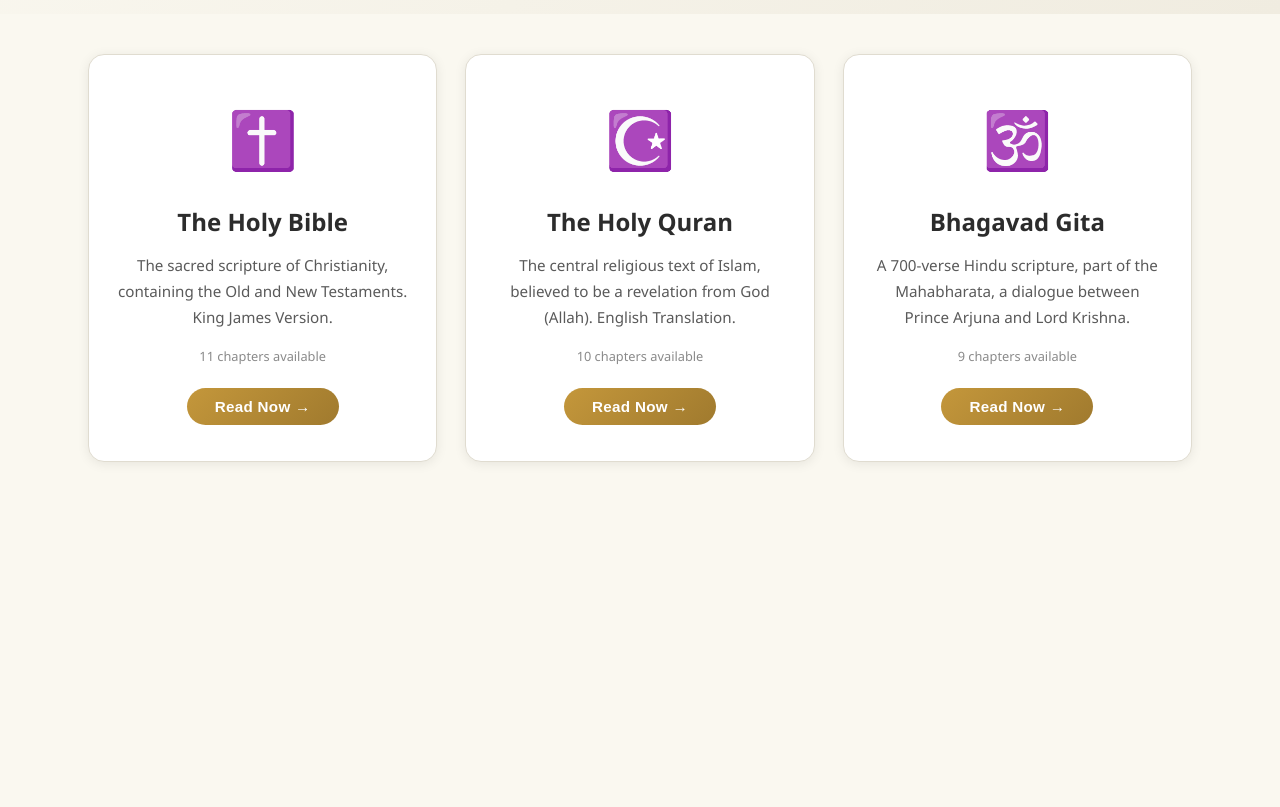
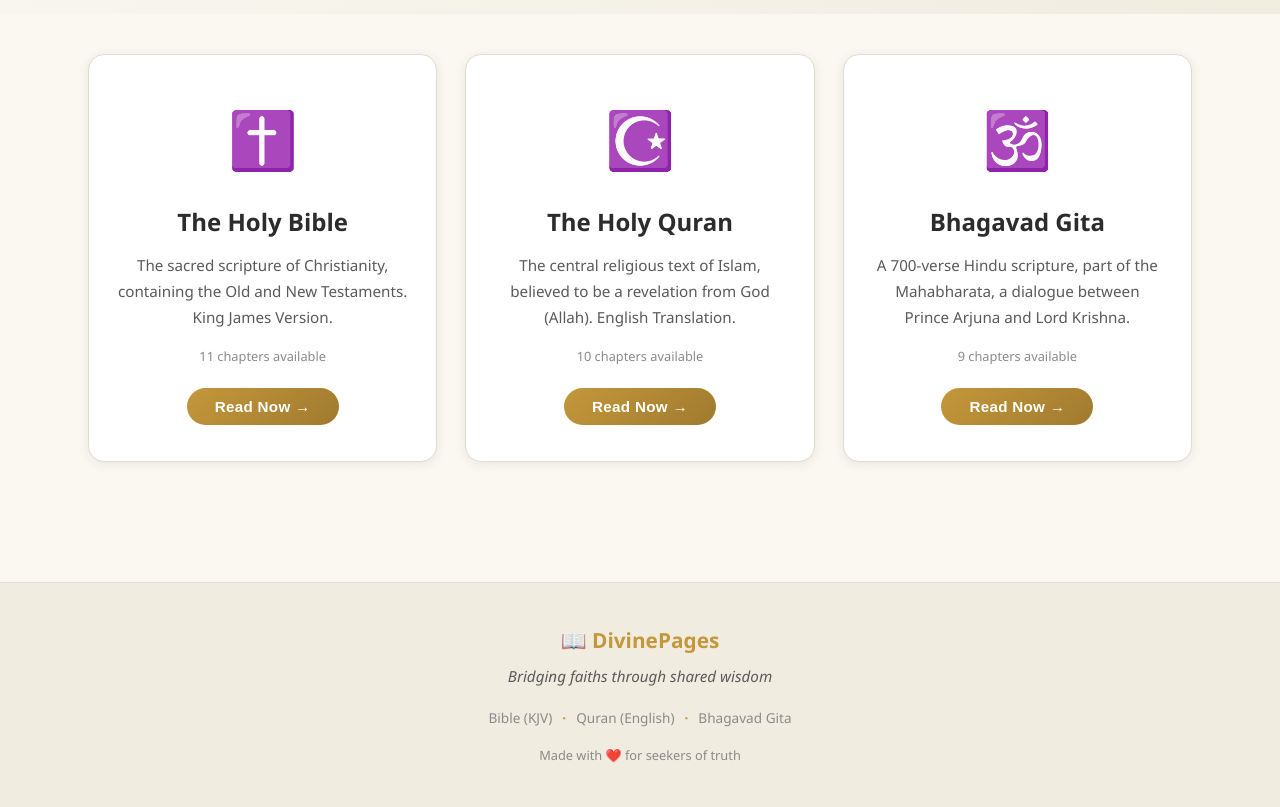
Before and after one commit to sanjitkc339-rgb/DivinePages, a plain HTML site: page index.html in a window 1280 px wide. Shown: the part 326-1133 px from the top of the page. Before the commit the page ends 868 px from the top, so only its background shows below. Drawn offline with Linux system fonts and the light colour scheme.

Commit message:
feat: add site footer with branding and scripture links

```diff
--- a/css/styles.css
+++ b/css/styles.css
@@ -740,6 +740,57 @@ body {
 }
 
 /* ============================================
+   Footer
+   ============================================ */
+.site-footer {
+    background: var(--bg-secondary);
+    border-top: 1px solid var(--border);
+    padding: 40px 24px;
+    text-align: center;
+    margin-top: 40px;
+}
+
+.footer-content {
+    max-width: 600px;
+    margin: 0 auto;
+}
+
+.footer-brand {
+    font-size: 1.3rem;
+    font-weight: 700;
+    color: var(--accent);
+    margin-bottom: 6px;
+}
+
+.footer-tagline {
+    font-size: 0.95rem;
+    color: var(--text-secondary);
+    margin-bottom: 16px;
+    font-style: italic;
+}
+
+.footer-links {
+    display: flex;
+    justify-content: center;
+    align-items: center;
+    gap: 10px;
+    font-size: 0.85rem;
+    color: var(--text-muted);
+    margin-bottom: 16px;
+    flex-wrap: wrap;
+}
+
+.footer-dot {
+    color: var(--accent);
+    font-weight: bold;
+}
+
+.footer-copy {
+    font-size: 0.8rem;
+    color: var(--text-muted);
+}
+
+/* ============================================
    Print Styles
    ============================================ */
 @media print {
--- a/index.html
+++ b/index.html
@@ -104,6 +104,22 @@
     <!-- Toast Notification -->
     <div class="toast" id="toast"></div>
 
+    <!-- Footer -->
+    <footer class="site-footer" id="siteFooter">
+        <div class="footer-content">
+            <p class="footer-brand">📖 DivinePages</p>
+            <p class="footer-tagline">Bridging faiths through shared wisdom</p>
+            <div class="footer-links">
+                <span>Bible (KJV)</span>
+                <span class="footer-dot">·</span>
+                <span>Quran (English)</span>
+                <span class="footer-dot">·</span>
+                <span>Bhagavad Gita</span>
+            </div>
+            <p class="footer-copy">Made with ❤️ for seekers of truth</p>
+        </div>
+    </footer>
+
     <script src="js/data.js"></script>
     <script src="js/app.js"></script>
 </body>
```
